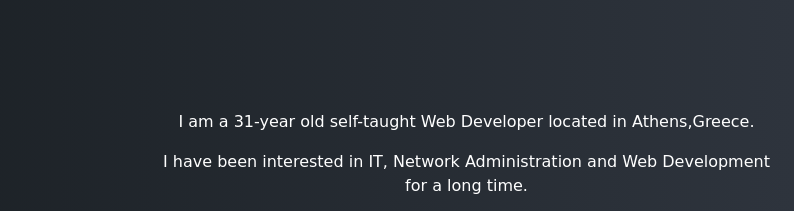
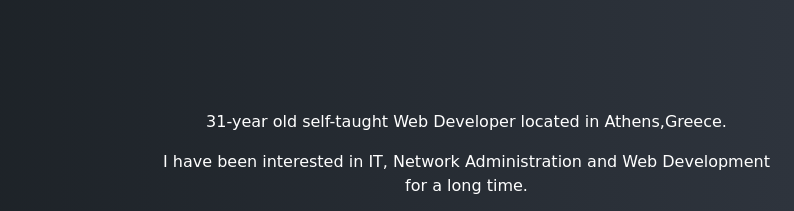
Before and after one commit to SpyrosGeo/thatguy.gr, a plain HTML site: page index.html in a window 1280 px wide. Shown: the part 577-788 px from the top of the page, 486-1280 px from the left. Drawn offline with nearby package versions, Linux system fonts and the light colour scheme; a web font is replaced by a local one.

Commit message:
fixed some typos

```diff
--- a/index.html
+++ b/index.html
@@ -32,7 +32,7 @@
         <img src="assets/nodejs.jpg" alt="">
       </div>
       <div class="about-message">
-        <p>I am a 31-year old self-taught Web Developer located in Athens,Greece.</p>
+        <p> 31-year old self-taught Web Developer located in Athens,Greece.</p>
         <p>I have been interested in IT, Network Administration and Web Development for a long time.</p>
         <p> Recently I decided to focus mainly on web development</p>
       </div>
```
